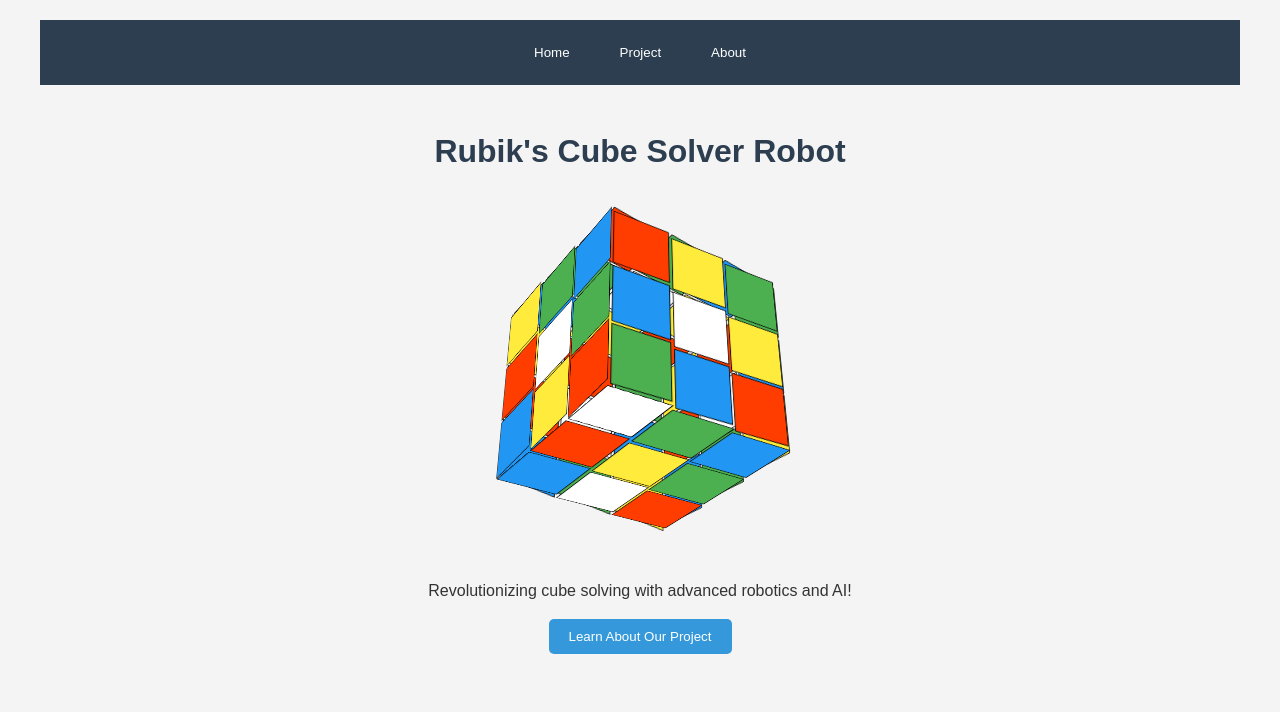
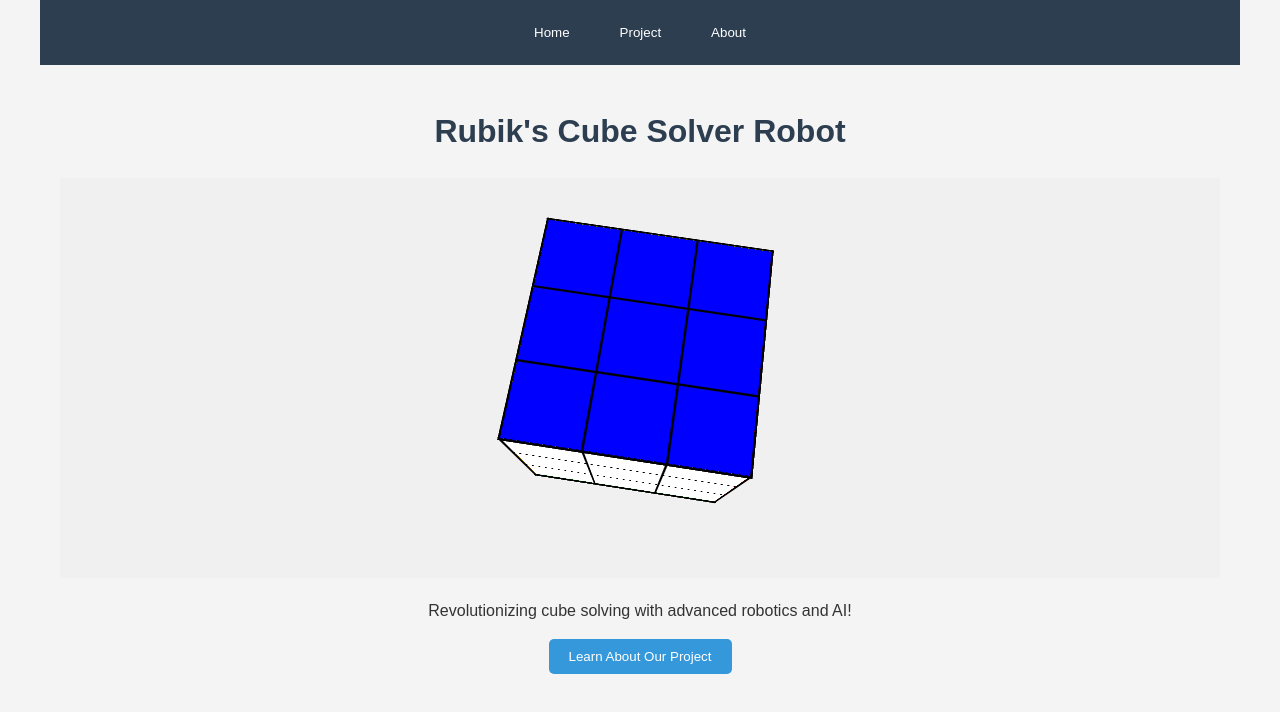
Before and after one commit to SalahKhalill/Rubik_cube, a React (Create React App) app: page / in a window 1280 px wide. Shown: the top 712 px of the page. Built offline with nearby package versions, Linux system fonts and the light colour scheme.

Commit message:
Updated Rubik's Cube

```diff
--- a/src/components/AboutPage.js
+++ b/src/components/AboutPage.js
@@ -6,12 +6,12 @@ const AboutPage = () => {
       <h2 className="text-2xl font-bold mb-4">Our Team</h2>
       <div className="team-members flex justify-center space-x-4">
         <div className="member bg-white p-4 rounded shadow w-48">
-          <h3 className="font-semibold">John Doe</h3>
-          <p className="text-gray-600">Robotics Engineer</p>
+          <h3 className="font-semibold">Ziead Hassan</h3>
+          <p className="text-gray-600">Computer Engineer</p>
         </div>
         <div className="member bg-white p-4 rounded shadow w-48">
-          <h3 className="font-semibold">Jane Smith</h3>
-          <p className="text-gray-600">AI Specialist</p>
+          <h3 className="font-semibold">Salahaldeen khalil</h3>
+          <p className="text-gray-600">Computer Engineer</p>
         </div>
       </div>
     </div>
--- a/src/components/RubikCube.js
+++ b/src/components/RubikCube.js
@@ -1,38 +1,26 @@
-import React from 'react';
-import './RubikCubeLoader.css'; // Ensure you copy the styles into this CSS file
+import React from "react";
+import "./RubikCubeLoader.css";
 
-const RubikCubeLoader = () => {
+const RubikCube = () => {
+  const renderSquares = (face) =>
+    Array.from({ length: 9 }).map((_, i) => (
+      <div key={i} className={`square ${face}-square`}></div>
+    ));
+
   return (
-    <div className="my-loader">
-      <div className="rubiks-cube">
-        {['front', 'back', 'left', 'right', 'top', 'bottom'].map((face) => (
-          <div key={face} className={`face ${face}`}>
-            {Array.from({ length: 9 }).map((_, index) => (
-              <div
-                key={index}
-                className="cube"
-                style={{
-                  background: getCubeColor(face, index),
-                }}
-              ></div>
-            ))}
-          </div>
-        ))}
+    <div className="body">
+      <div className="scene">
+        <div className="cube">
+          <div className="face front">{renderSquares("front")}</div>
+          <div className="face back">{renderSquares("back")}</div>
+          <div className="face right">{renderSquares("right")}</div>
+          <div className="face left">{renderSquares("left")}</div>
+          <div className="face top">{renderSquares("top")}</div>
+          <div className="face bottom">{renderSquares("bottom")}</div>
+        </div>
       </div>
     </div>
   );
 };
 
-const getCubeColor = (face, index) => {
-  const colors = {
-    front: ['#ff3d00', '#ffeb3b', '#4caf50', '#2196f3', '#ffffff', '#ffeb3b', '#4caf50', '#2196f3', '#ff3d00'],
-    back: ['#4caf50', '#ff3d00', '#ffeb3b', '#2196f3', '#ffffff', '#ff3d00', '#ffeb3b', '#4caf50', '#2196f3'],
-    left: ['#ffeb3b', '#4caf50', '#2196f3', '#ff3d00', '#ffffff', '#4caf50', '#2196f3', '#ffeb3b', '#ff3d00'],
-    right: ['#4caf50', '#ff3d00', '#ffeb3b', '#2196f3', '#ffffff', '#ff3d00', '#ffeb3b', '#4caf50', '#2196f3'],
-    top: ['#2196f3', '#ffeb3b', '#ff3d00', '#4caf50', '#ffffff', '#ffeb3b', '#ff3d00', '#4caf50', '#2196f3'],
-    bottom: ['#ffffff', '#4caf50', '#2196f3', '#ff3d00', '#ffeb3b', '#4caf50', '#2196f3', '#ffffff', '#ff3d00'],
-  };
-  return colors[face][index];
-};
-
-export default RubikCubeLoader;
+export default RubikCube;
--- a/src/components/RubikCubeLoader.css
+++ b/src/components/RubikCubeLoader.css
@@ -1,64 +1,99 @@
-.my-loader {
-    width: 200px;
-    height: 200px;
-    perspective: 1000px;
-    margin: 100px auto;
+.body {
+  display: flex;
+  justify-content: center;
+  align-items: center;
+  /* min-height: 100vh; */
+  margin: 0;
+  background: #f0f0f0;
 }
 
-.rubiks-cube {
-    width: 100%;
-    height: 100%;
-    position: relative;
-    transform-style: preserve-3d;
-    animation: my-rotateCube 5s infinite linear;
+.scene {
+  width: 200px;
+  height: 200px;
+  perspective: 600px;
+  margin: 100px auto;
 }
 
-
-.my-loader .face {
-    position: absolute;
-    display: flex;
-    flex-wrap: wrap;
-    width: 100%;
-    height: 100%;
+.cube {
+  width: 100%;
+  height: 100%;
+  position: relative;
+  transform-style: preserve-3d;
+  animation: rotate 20s infinite linear;
 }
 
-.my-loader .face.front {
-    transform: translateZ(100px);
+.cube:hover {
+  animation-play-state: paused;
 }
 
-.my-loader .face.back {
-    transform: rotateY(180deg) translateZ(100px);
+.face {
+  position: absolute;
+  width: 200px;
+  height: 200px;
+  border: 2px solid #000;
+  display: grid;
+  grid-template-columns: repeat(3, 1fr);
+  grid-template-rows: repeat(3, 1fr);
+  gap: 2px;
+  background: #000;
 }
 
-.my-loader .face.left {
-    transform: rotateY(-90deg) translateZ(100px);
+.cube .front-square {
+  background: red;
+}
+.cube .back-square {
+  background: orange;
+}
+.cube .right-square {
+  background: blue;
+}
+.cube .left-square {
+  background: green;
+}
+.cube .top-square {
+  background: white;
+}
+.cube .bottom-square {
+  background: yellow;
 }
 
-.my-loader .face.right {
-    transform: rotateY(90deg) translateZ(100px);
+.front {
+  transform: translateZ(100px);
+}
+.back {
+  transform: translateZ(-100px) rotateY(180deg);
+}
+.right {
+  transform: translateX(100px) rotateY(90deg);
+}
+.left {
+  transform: translateX(-100px) rotateY(-90deg);
+}
+.top {
+  transform: translateY(-100px) rotateX(90deg);
+}
+.bottom {
+  transform: translateY(100px) rotateX(-90deg);
 }
 
-.my-loader .face.top {
-    transform: rotateX(90deg) translateZ(100px);
+/* Rotation Animation */
+@keyframes rotate {
+  from {
+    transform: rotateX(0) rotateY(0) rotateZ(0);
+  }
+  to {
+    transform: rotateX(360deg) rotateY(360deg) rotateZ(360deg);
+  }
 }
 
-.my-loader .face.bottom {
-    transform: rotateX(-90deg) translateZ(100px);
+.square {
+  width: 100%;
+  height: 100%;
+  transition: background-color 0.3s, transform 0.3s ease;
 }
 
-.my-loader .cube {
-    width: calc(100% / 3);
-    height: calc(100% / 3);
-    box-sizing: border-box;
-    border: 1px solid #000;
+.square:hover {
+  filter: brightness(1.2);
+  transform: scale(0.95);
+  transition: all 0.3s ease;
 }
-
-@keyframes my-rotateCube {
-    0% {
-        transform: rotateX(0deg) rotateY(0deg);
-    }
-
-    100% {
-        transform: rotateX(360deg) rotateY(360deg);
-    }
-}
--- a/src/index.css
+++ b/src/index.css
@@ -12,7 +12,7 @@ body {
 .app-container {
   max-width: 1200px;
   margin: 0 auto;
-  padding: 20px;
+  /* padding: 20px; */
 }
 
 /* Navigation Styles */
```
